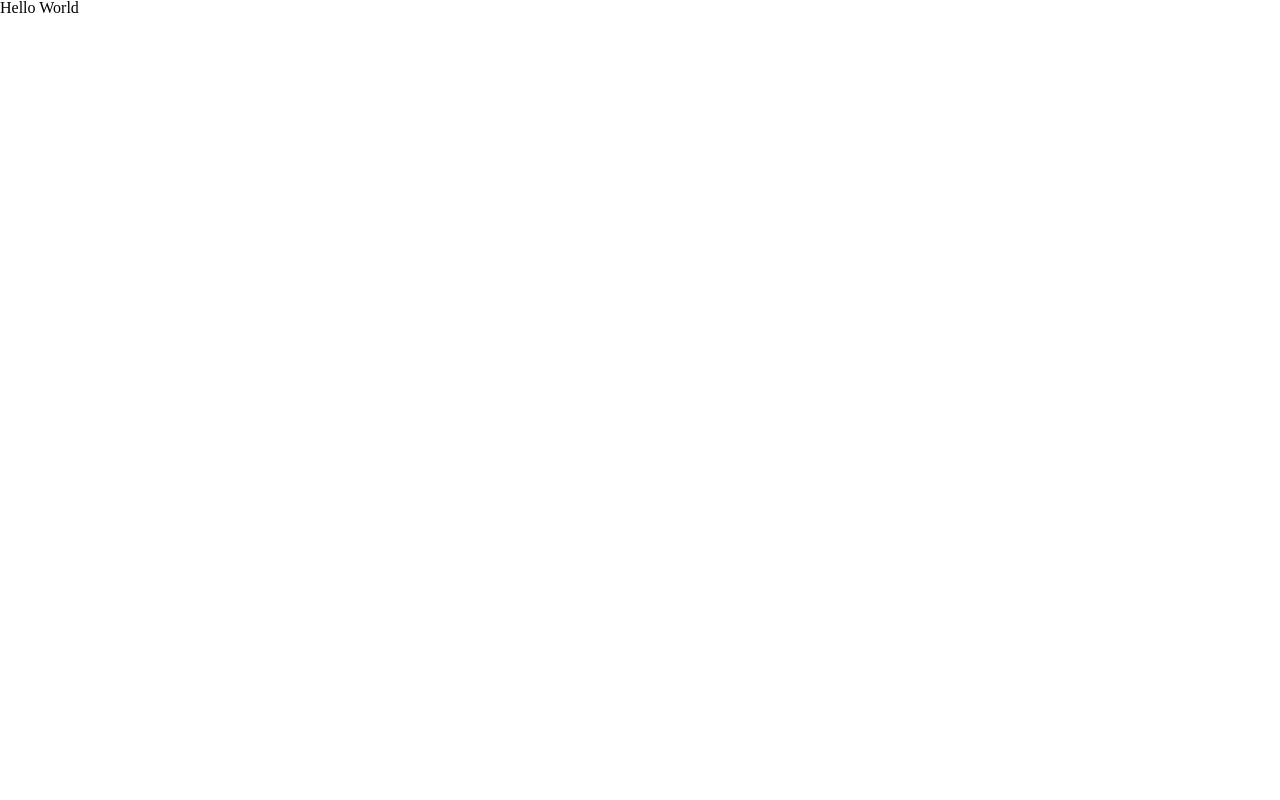
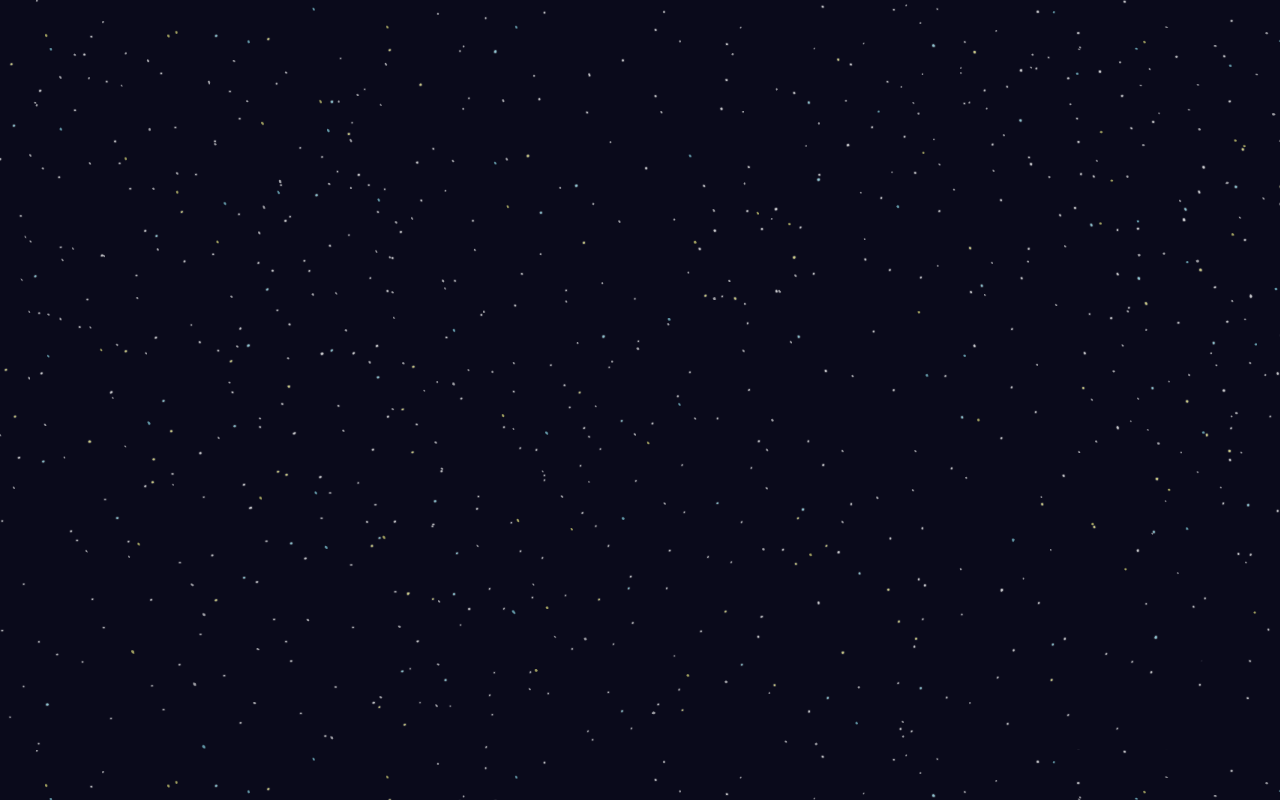
Before and after one commit to jamevencon/jamevencon-client, a Next.js app: page / in a window 1280 px wide. Built offline with nearby package versions, Linux system fonts and the light colour scheme.

Commit message:
star background

```diff
--- a/pages/index.tsx
+++ b/pages/index.tsx
@@ -1,9 +1,46 @@
 import { NextPage } from "next";
 import Head from "next/head";
-import Image from "next/image";
 
 const Home: NextPage<{}> = () => {
-  return <div>Hello World</div>;
+  return (
+    <>
+      <Head>
+        <title>JamEvenCon</title>
+      </Head>
+
+      <div className="bg">
+        <div className="bg-front"></div>
+        <div className="bg-back"></div>
+      </div>
+
+      <style jsx>{`
+        .bg {
+          position: absolute;
+          top: 0;
+          left: 0;
+          width: 100%;
+          height: 100%;
+          z-index: -1;
+        }
+
+        .bg > div {
+          position: absolute;
+          left: 0;
+          width: 100%;
+          height: 100%;
+          background-size: 1500px 750px;
+        }
+
+        .bg-front {
+          background-image: url("/background-star-back.png");
+        }
+
+        .bg-back {
+          background-image: url("/background-star-front.png");
+        }
+      `}</style>
+    </>
+  );
 };
 
 export default Home;
--- a/styles/globals.css
+++ b/styles/globals.css
@@ -122,3 +122,7 @@ table {
   border-collapse: collapse;
   border-spacing: 0;
 }
+
+body {
+  background-color: rgb(10, 10, 27);
+}
```
Also changed, not shown: public/background-star-back.png (added), public/background-star-front.png (added).
